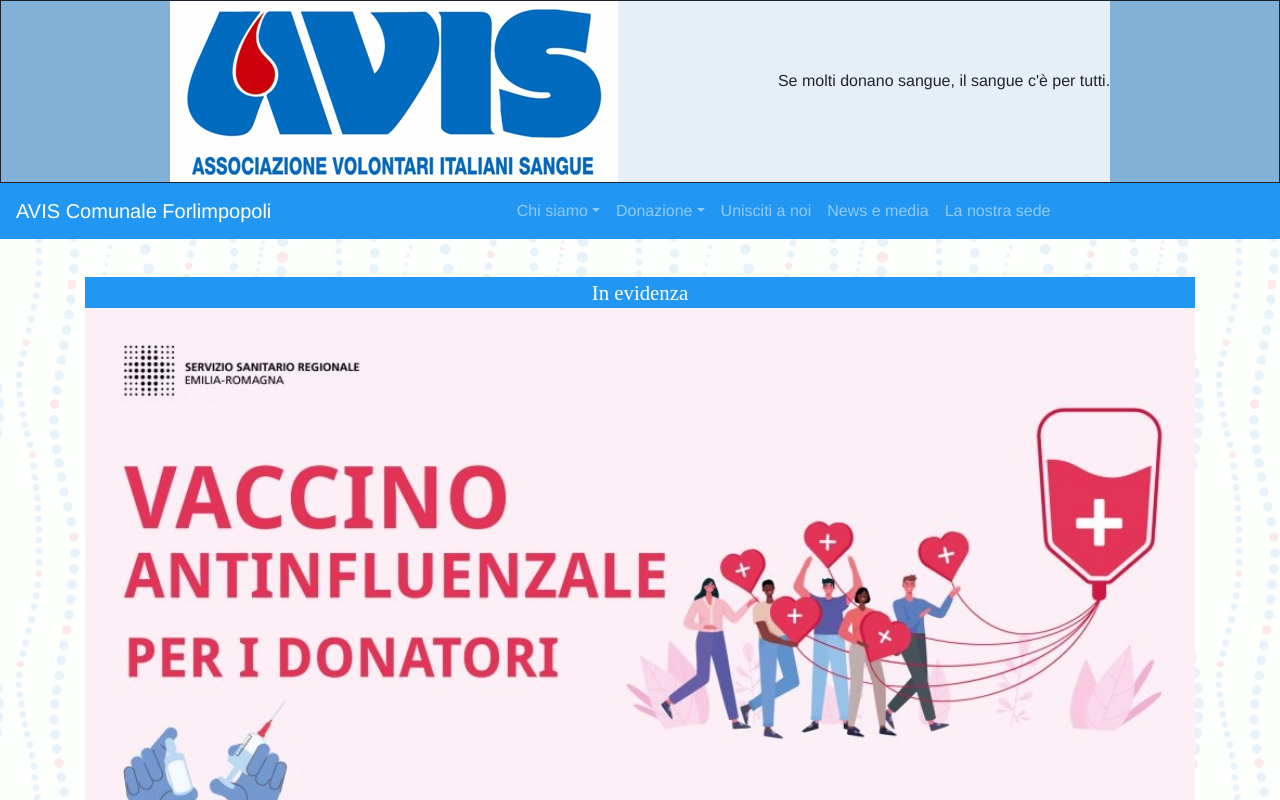
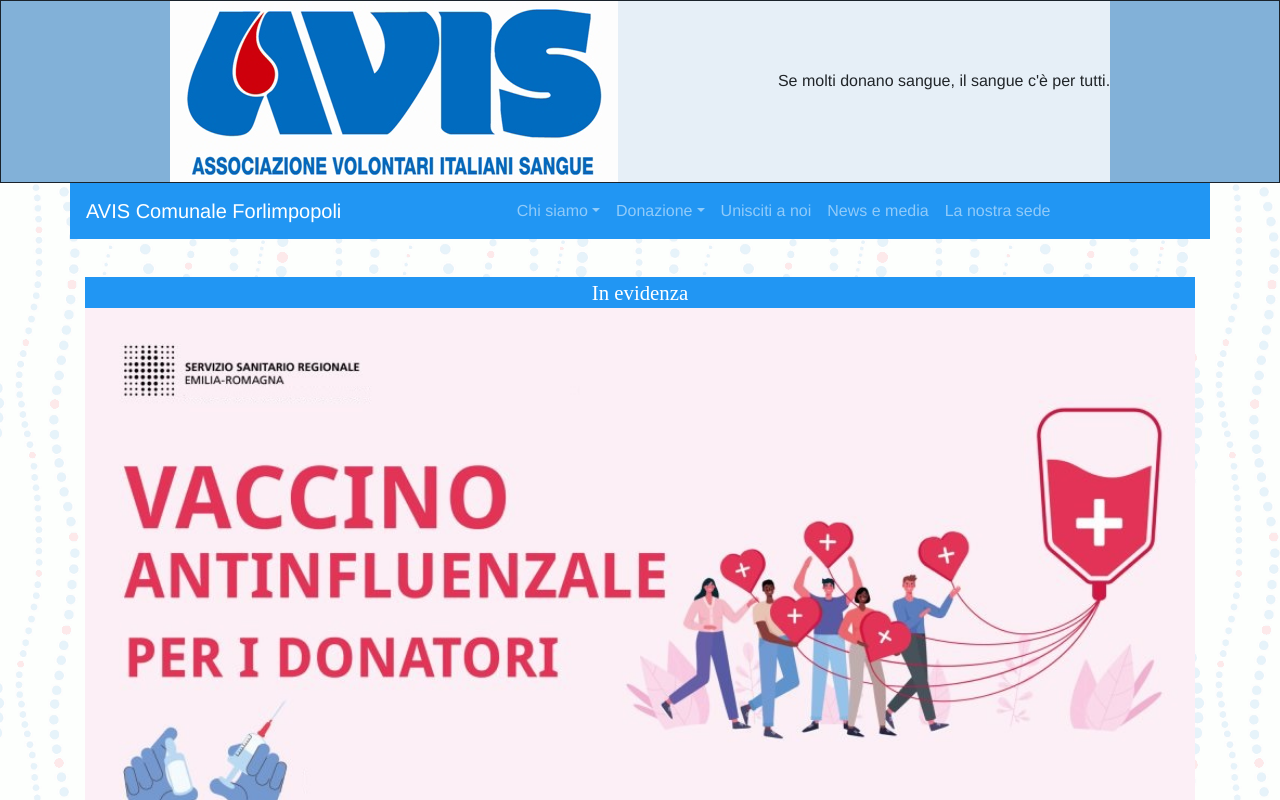
Before and after one commit to NarcAle/Avis, a Vue app: page / in a window 1280 px wide. Shown: the top 800 px of the page. Built offline with nearby package versions, Linux system fonts and the light colour scheme; a web font is replaced by a local one.

Commit message:
deleted console log

```diff
--- a/src/components/Navbar/Navbar.vue
+++ b/src/components/Navbar/Navbar.vue
@@ -1,6 +1,6 @@
 <template>
   <div>
-    <b-navbar class="navbar" toggleable="lg" type="dark" >
+    <b-navbar class="container navbar" toggleable="lg" type="dark" >
       <b-navbar-brand v-if="this.$store.state.widthWindow <= 992" to="/">{{navhome2}}</b-navbar-brand>
       <b-navbar-brand v-if="this.$store.state.widthWindow > 992" to="/">{{navhome}}</b-navbar-brand>
 
--- a/src/main.js
+++ b/src/main.js
@@ -16,7 +16,6 @@
     widthWindow: window.screen.width
   }
 });
-console.log(store.state.widthWindow)
 
 new Vue({
   router,
```
